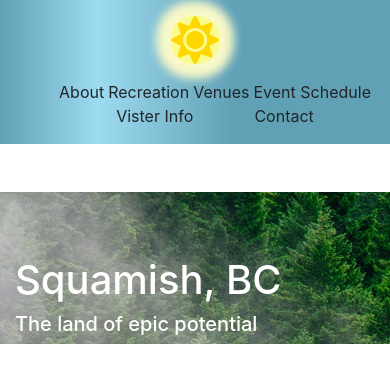
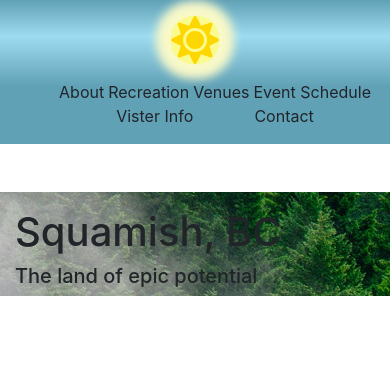
Before and after one commit to porterwilcox/bootstrap-clone-3, a plain HTML site: page index.html in a window 390 px wide. Drawn offline with nearby package versions, Linux system fonts and the light colour scheme.

Commit message:
mobile-asthetics

```diff
--- a/assets/styles.css
+++ b/assets/styles.css
@@ -10,9 +10,15 @@
     width: 100%;
 }
 
+.pt-10 {
+    padding-top: 10em;
+}
+
 .bg-blue {
     background: linear-gradient(270deg, rgb(97, 161, 182) 40%, rgb(157, 219, 240) 75%, rgb(97, 161, 182));
 }
+
+
 
 .main-logo-pos {
     display: flex;
@@ -47,3 +53,18 @@
 .white {
     color: white;
 }
+
+
+
+
+
+
+/* Mobile */
+@media(max-width: 1080px) {
+
+.bg-blue {
+    background: linear-gradient(0deg, rgb(97, 161, 182) 40%, rgb(157, 219, 240) 75%, rgb(97, 161, 182));
+}
+
+
+}
--- a/index.html
+++ b/index.html
@@ -36,7 +36,7 @@
         </nav>
         <div class="pt-5"></div>
         <header class="row bg-forest pt-3">
-            <div class="col-sm-5 offset-sm-1 pt-5 white">
+            <div class="col-sm-5 offset-sm-1">
                 <h1>Squamish, BC</h1>
                 <h5>The land of epic potential</h5>
             </div>
```
